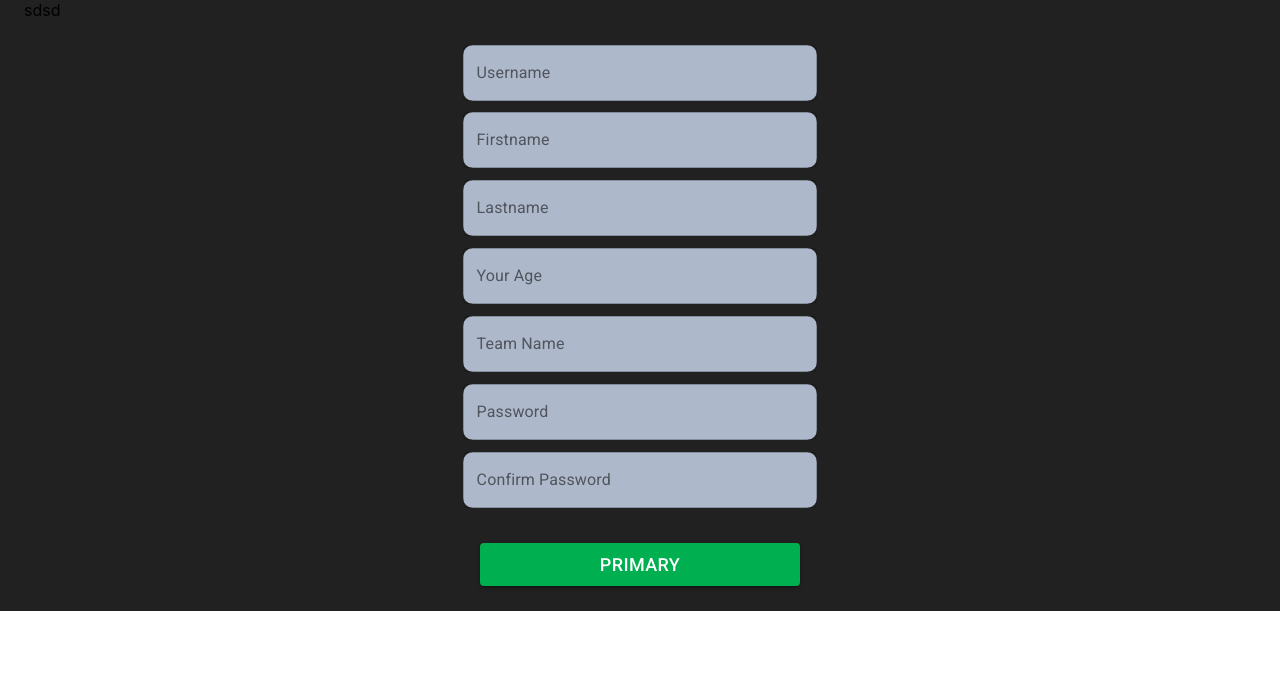
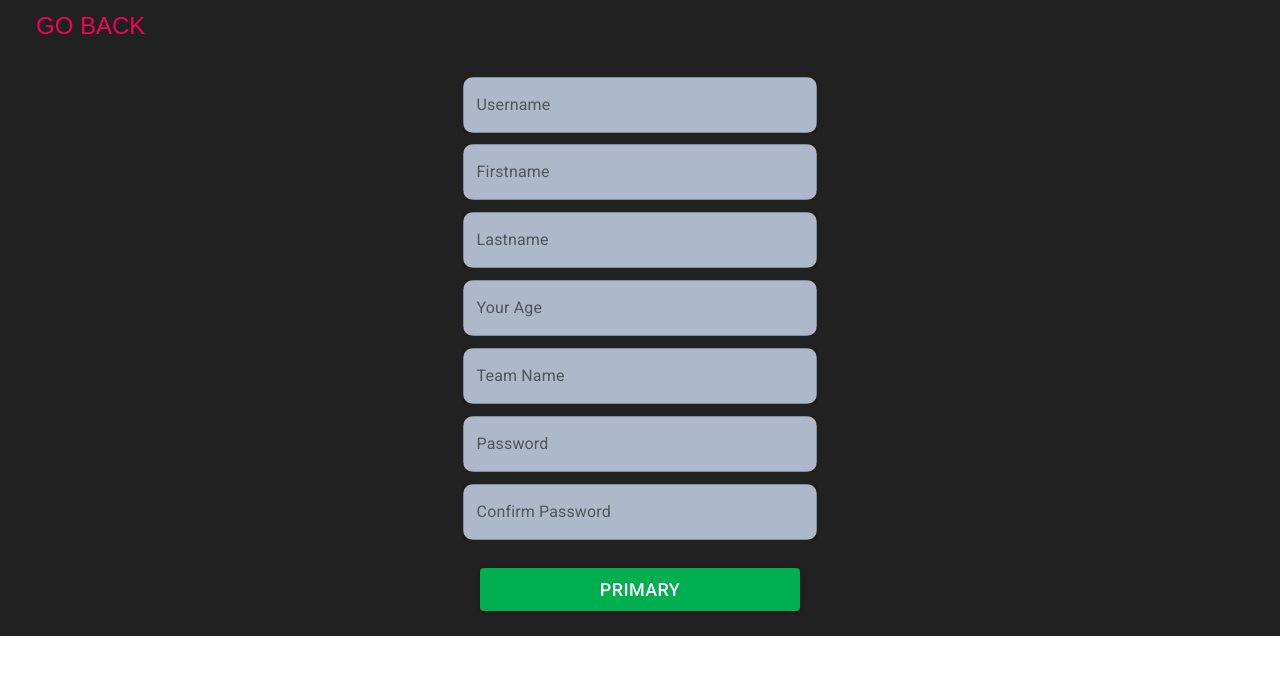
Before and after one commit to yocyo357/Enduro-Trail, a React (Create React App) app in the folder endurotrailweb/: page / in a window 1280 px wide. Shown: the top 674 px of the page. Built offline with nearby package versions, Linux system fonts and the light colour scheme.

Commit message:
3rd attempt
nagsakit na akong mata hehehe

```diff
--- a/endurotrailweb/src/components/signup.js
+++ b/endurotrailweb/src/components/signup.js
@@ -3,6 +3,8 @@ import Container from '@material-ui/core/Container';
 import TextField from '@material-ui/core/TextField';
 import { createMuiTheme, withStyles, makeStyles, ThemeProvider } from '@material-ui/core/styles';
 import Button from '@material-ui/core/Button';
+import IconButton from '@material-ui/core/IconButton';
+import AlarmIcon from '@material-ui/core/';
 import { green, purple } from '@material-ui/core/colors';
 import '../styles/signup.css';
 
@@ -14,7 +16,9 @@ class signup extends Component {
             <div className="signup-MainDiv">
                 <Container className="signup-container">
                     <section className="signup-heading">
-                        sdsd
+                    <IconButton color="secondary" aria-label="add an alarm">
+                        GO BACK
+                    </IconButton>
                     </section>
 
                     <section className="signup-inputs">
--- a/endurotrailweb/src/styles/signup.css
+++ b/endurotrailweb/src/styles/signup.css
@@ -27,7 +27,7 @@
 .signup_button {
     background-color: #00AF4F !important;
     width: 27%;
-    margin-top: 2% !important;
+    margin-top: 1.4% !important;
 }
 
 .signup_button, .MuiButton-label {
```
